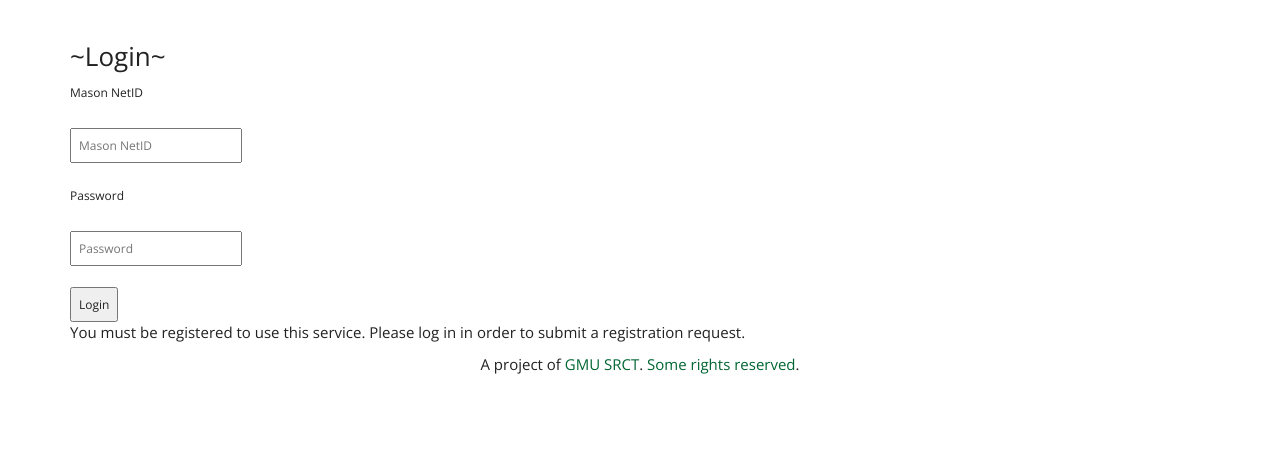
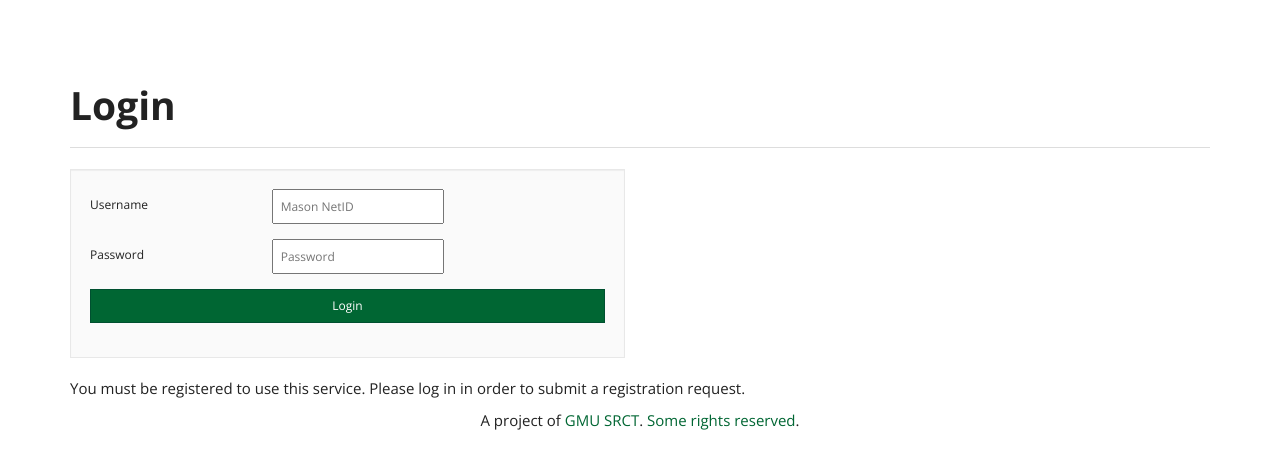
Before and after one commit to srct/go, a Django app: template go/go/templates/login.html in a window 1280 px wide. Shown: the part 45-514 px from the top of the page. Run offline with Django 3.2, Linux system fonts and the light colour scheme; the template is opened without the code that fills it, so the values that code supplies are empty, except form fields; tables that the repository leaves empty hold one stand-in row (values such as "Sample post"); form fields are guessed from the names that the template uses; some libraries are stand-ins or nearby versions; some web fonts are replaced.

Commit message:
Bootstrapify login page

```diff
--- a/go/go/templates/login.html
+++ b/go/go/templates/login.html
@@ -7,41 +7,83 @@ Go - Login
 
 
 {% block content %}
-<h3>~Login~</h3>
+<div class="page-header" id="banner">
+  <div class="row">
+    <div class="col-md-12">
 
+      <h1><strong>Login</strong></h1>
+
+    </div>
+  </div>
+</div>
+
+<div class="row">
+  <div class="col-md-6">
+    <div class="well">
+
+      <form class="form-horizontal" method="post" action="{% url 'django.contrib.auth.views.login' %}">
+      {% csrf_token %}
+      <fieldset>
+
+        {% if form.non_field_errors %}
+          <div class="form-group has-error">
+            <div class="col-md-12">
             {% for error in form.non_field_errors %}
-  <p class="error">{{ error }}</p>
+              <span class="help-block">{{ error }}</p>
             {% endfor %}
+            </div>
+          </div>
+          {% endif %}
 
-<form id="login-form" method="post"
-action="{% url 'django.contrib.auth.views.login' %}">
-{% csrf_token %}
+          {% if form.username.errors %}
+          <div class="form-group has-error">
+          {% else %}
+          <div class="form-group">
+          {% endif %}
+            <div class="col-md-4">
+              <label class="control-label" for="{{ form.username.id_for_label }}">
+              {{ form.username.label }}</label>
+            </div>
 
-  <label for="username">Mason NetID</label>
-  <br/>
+            <div class="col-md-8">
+              <input type="text" id="username" name="username" placeholder="Mason NetID" />
               {% for error in form.username.errors %}
-  <p class="error">{{ error }}</p>
-  {% empty %}
-  <br/>
+              <span class="help-block">{{error}}</span>
               {% endfor %}
-  <input type="text" id="username" name="username" placeholder="Mason NetID"
-  {% if form.username.errors %} class="error"{% endif %} />
-  <br/><br/>
+            </div>
+          </div>
 
-  <label for="password">Password</label>
-  <br/>
+          {% if form.password.errors %}
+          <div class="form-group has-error">
+          {% else %}
+          <div class="form-group">
+          {% endif %}
+            <div class="col-md-4">
+              <label class="control-label" for="{{ form.password.id_for_label }}">
+              {{ form.password.label }}</label>
+            </div>
+
+            <div class="col-md-8">
+              <input type="password" id="password" name="password" placeholder="Password" />
               {% for error in form.password.errors %}
-  <p class="error">{{ error }}</p>
-  {% empty %}
-  <br/>
+              <span class="help-block">{{error}}</span>
               {% endfor %}
-  <input type="password" id="password" name="password" placeholder="Password"
-  {% if form.password.errors %} class="error"{% endif %} />
-  <br/><br/>
+            </div>
+          </div>
 
-  <input type="submit" value="Login" />
+          <div class="form-group">
+            <div class="col-md-12">
+              <input type="submit" value="Login"
+              class="btn btn-primary btn-lg btn-block" />
+            </div>
+          </div>
 
+        </fieldset>
       </form>
+
+    </div>
+  </div>
+</div>
 
 <p>You must be registered to use this service. Please log in in order to
 submit a registration request.</p>
```
Lines whose indentation alone changed are shown as unchanged.
